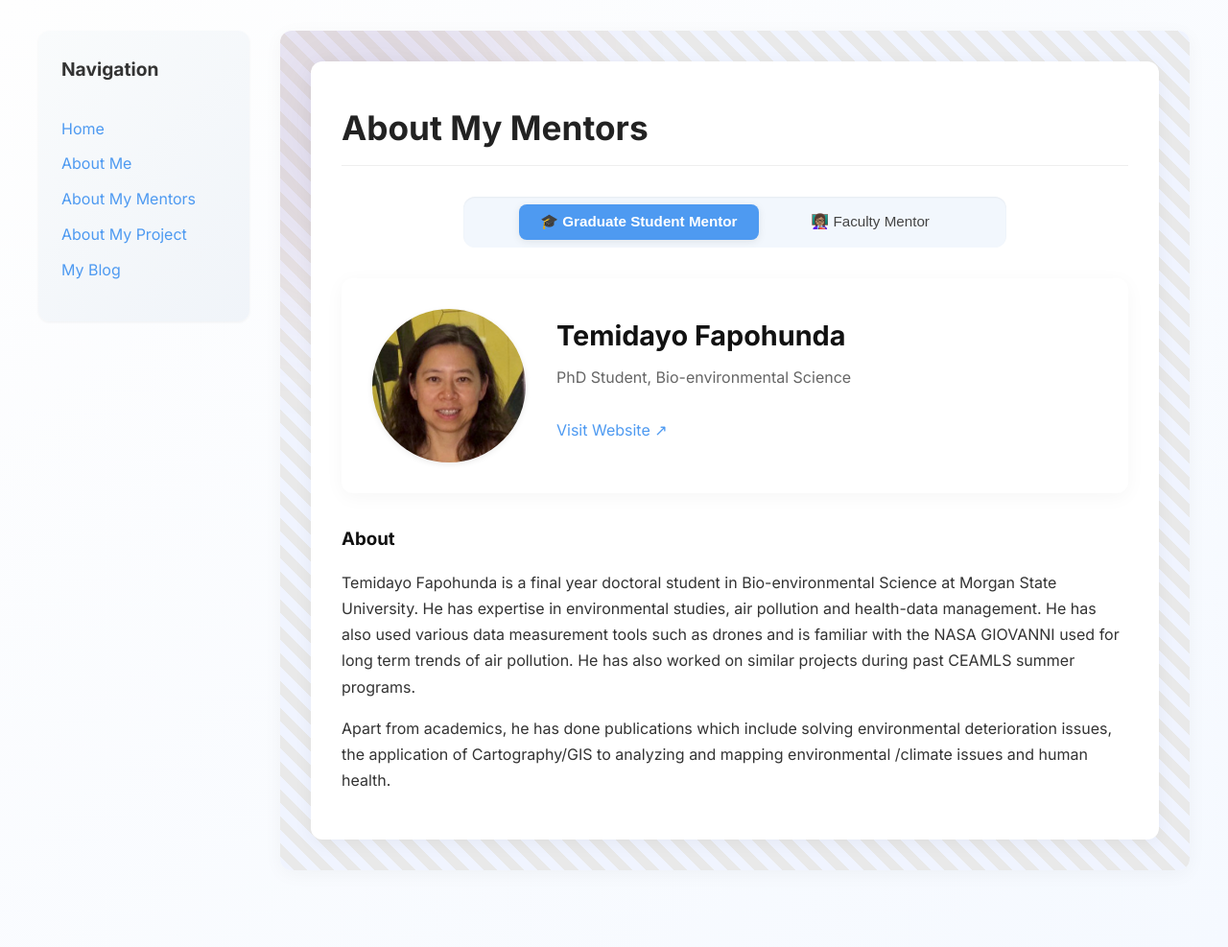
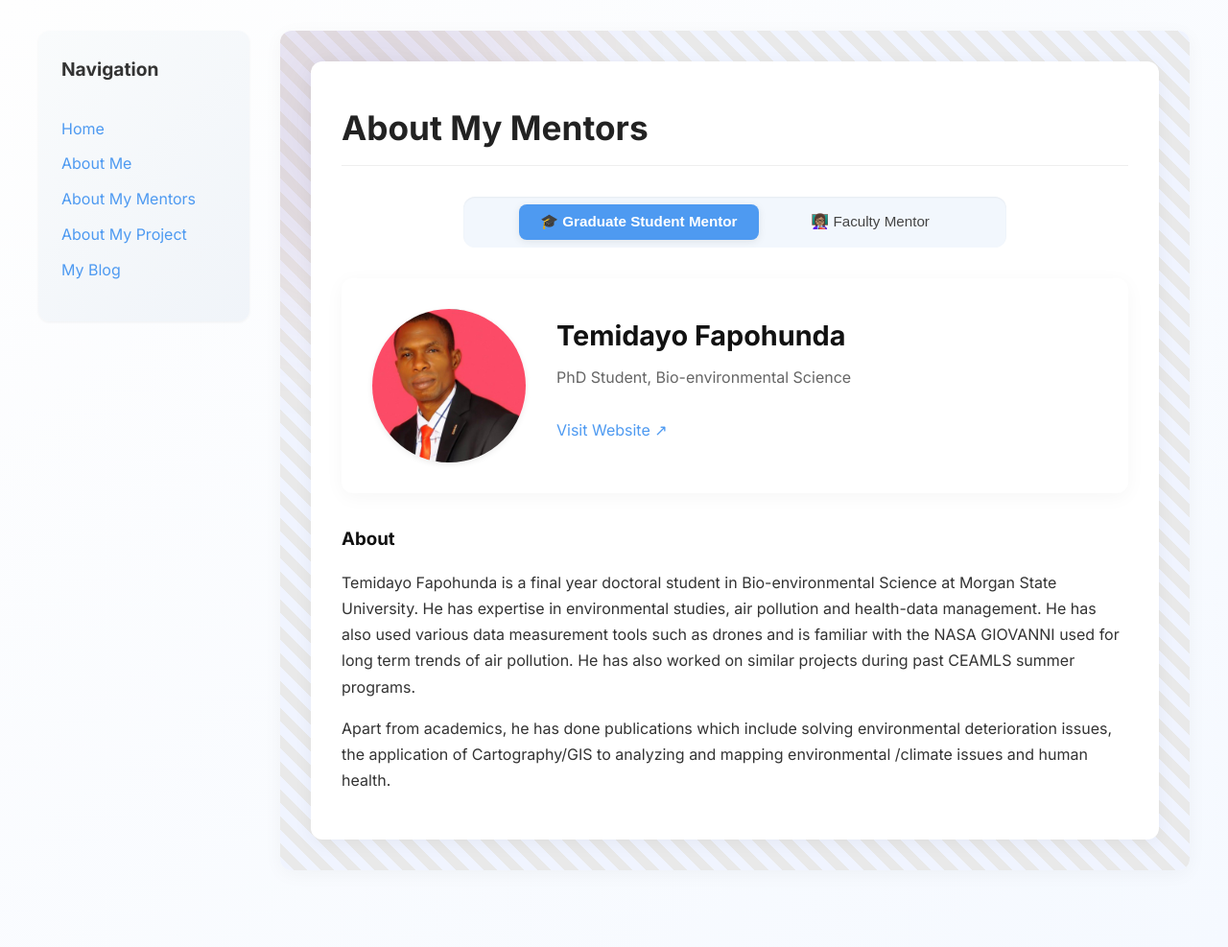
Before and after one commit to GracelynRuth/GracelynRuth.github.io, a Jekyll site: the page built from pages/about-my-mentor.md, in a window 1280 px wide. Shown: the whole page at 96% size. Built offline with Jekyll 4.4.1, drawn with Linux system fonts in a browser that asks for light colours.

Commit message:
Update about-my-mentor.md

```diff
--- a/pages/about-my-mentor.md
+++ b/pages/about-my-mentor.md
@@ -6,7 +6,7 @@ permalink: /about-my-mentor.html
 graduate_mentor:
   name: Temidayo Fapohunda
   title: PhD Student, Bio-environmental Science
-  image: /assets/images/Dr. Li.jpg
+  image: /assets/images/GraduateMentor.jpg
   website: https://www.linkedin.com/in/temidayo-fapohunda-7ba686233/
   bio: |
     Temidayo Fapohunda is a final year doctoral student in Bio-environmental Science at Morgan State University. He has expertise in environmental studies, air pollution and health-data management. He has also used various data measurement tools such as drones and is familiar with the NASA GIOVANNI used for long term trends of air pollution. He has also worked on similar projects during past CEAMLS summer programs.
```
